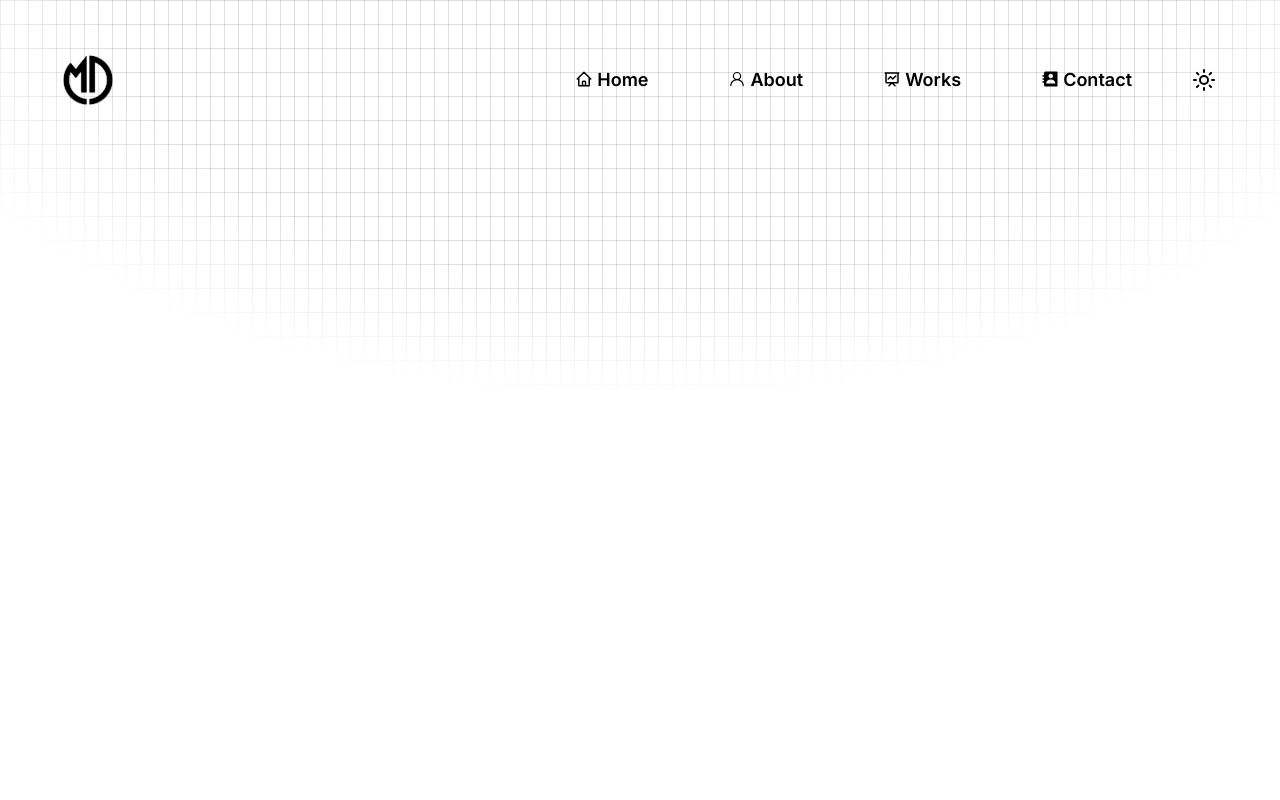
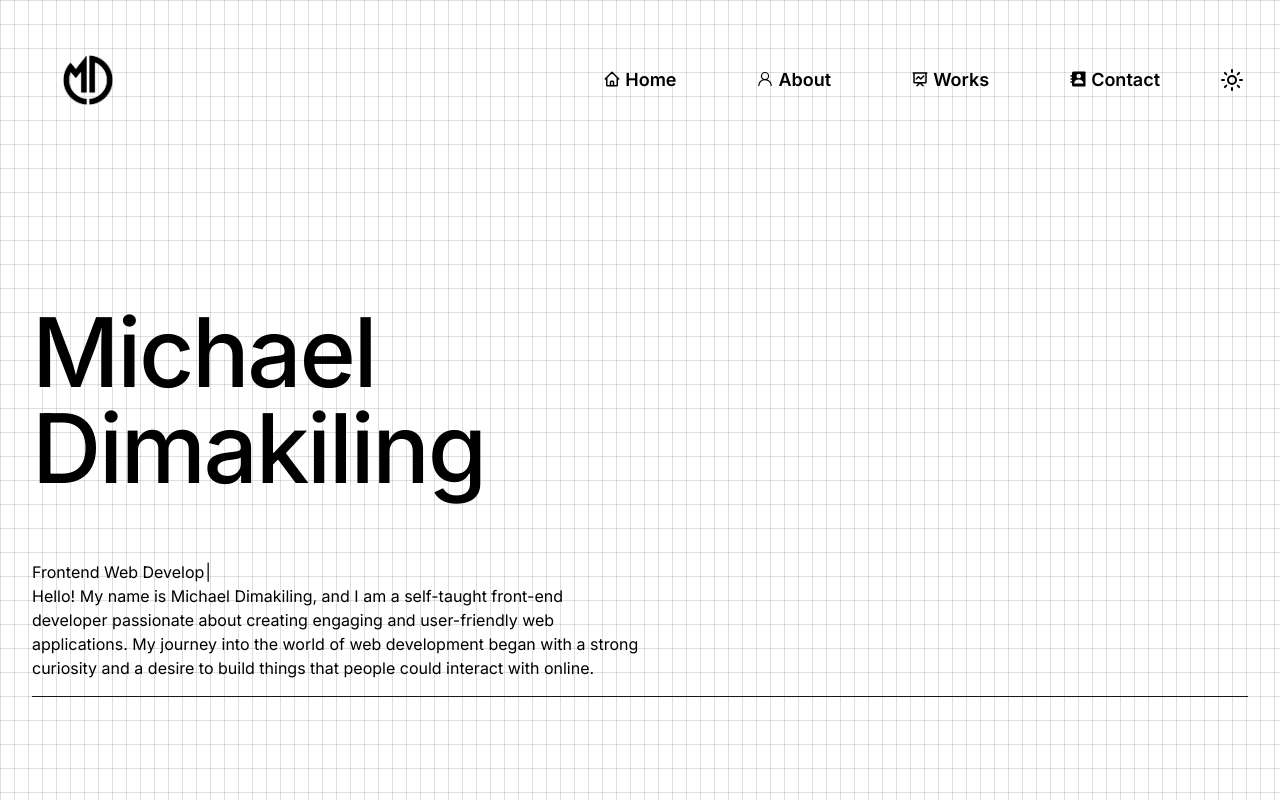
Before and after one commit to Dimakzkuru/Portfolio, a React (Vite) app: page / in a window 1280 px wide. Built offline with nearby package versions, Linux system fonts and the light colour scheme.

Commit message:
added contents and typewriter effect to hero section

```diff
--- a/package.json
+++ b/package.json
@@ -12,7 +12,8 @@
   "dependencies": {
     "react": "^18.2.0",
     "react-dom": "^18.2.0",
-    "react-icons": "^5.2.1"
+    "react-icons": "^5.2.1",
+    "typewriter-effect": "^2.21.0"
   },
   "devDependencies": {
     "@types/react": "^18.2.66",
--- a/src/App.jsx
+++ b/src/App.jsx
@@ -1,14 +1,16 @@
 import Navbar from "./components/Navbar";
+import Hero from "./components/Hero";
 const App = () => {
   return (
     <div className="overflow-x-hidden dark:text-white">
       <div className="fixed top-0 -z-10 h-full w-full">
         <div className="relative h-screen w-screen dark:bg-slate-950 bg-white  transition duration-5000 ease-in-out">
-          <div className="absolute bottom-0 left-0 right-0 top-0 bg-[linear-gradient(to_right,#4f4f4f2e_1px,transparent_1px),linear-gradient(to_bottom,#4f4f4f2e_1px,transparent_1px)] bg-[size:14px_24px] [mask-image:radial-gradient(ellipse_60%_50%_at_50%_0%,#000_70%,transparent_100%)]"></div>
+          <div className="absolute bottom-0 left-0 right-0 top-0 bg-[linear-gradient(to_right,#4f4f4f2e_1px,transparent_1px),linear-gradient(to_bottom,#4f4f4f2e_1px,transparent_1px)] bg-[size:14px_24px]"></div>
         </div>
       </div>
       <div className="container mx-auto px-8">
         <Navbar />
+        <Hero />
       </div>
     </div>
   );
--- a/src/components/Hero.jsx
+++ b/src/components/Hero.jsx
@@ -1,5 +1,24 @@
+import { HERO_CONTENT } from "../constants/index.js";
+import Type from "./Type.jsx";
+
 const Hero = () => {
-  return <div className="class"></div>;
+  return (
+    <div className="border-b border-neutral-900 pb-4 lg:mb-35">
+      <div className="flex flex-wrap">
+        <div className="w-full lg:w-1/2">
+          <div className="flex flex-col items-center lg:items-start">
+            <h1 className="pb-16 text-6xl font-medium tracking-tight lg:mt-16 lg:text-8xl">
+              Michael Dimakiling
+            </h1>
+            <span>
+              <Type className="text-red-800" />
+            </span>
+            <p>{HERO_CONTENT}</p>
+          </div>
+        </div>
+      </div>
+    </div>
+  );
 };
 
 export default Hero;
--- a/src/components/Navbar.jsx
+++ b/src/components/Navbar.jsx
@@ -25,7 +25,7 @@ const Navbar = () => {
           className="size-28 mr-10 animate-fadeRight"
         />
       </div>
-      <div className="flex items-center justify-center gap-10 m-8">
+      <div className="flex items-center justify-center gap-10 m-1">
         <a
           href="#"
           className="relative link text-lg font-semibold justify-center px-5 items-center flex hover:text-red animate-fadeLeft"
@@ -57,7 +57,7 @@ const Navbar = () => {
 
         <button
           onClick={toggleTheme}
-          className="transition duration-0.5 ease-in-out "
+          className="transition duration-0.5 ease-in-out animate-fadeDown"
         >
           {isDark ? (
             <MdDarkMode className="hover:cursor-pointer text-2xl transition duration-5000 ease-in-out" />
--- /dev/null
+++ b/src/components/Type.jsx
@@ -0,0 +1,15 @@
+import Typewriter from "typewriter-effect";
+const Type = () => {
+  return (
+    <Typewriter
+      options={{
+        strings: ["Frontend Web Developer"],
+        autoStart: true,
+        loop: true,
+        deleteSpeed: 50,
+      }}
+    />
+  );
+};
+
+export default Type;
--- a/src/constants/index.js
+++ b/src/constants/index.js
@@ -1,9 +1,4 @@
-import project1 from "../assets/projects/project-1.jpg";
-import project2 from "../assets/projects/project-2.jpg";
-import project3 from "../assets/projects/project-3.jpg";
-import project4 from "../assets/projects/project-4.jpg";
-
-export const HERO_CONTENT = `I am a passionate full stack developer with a knack for crafting robust and scalable web applications. With 5 years of hands-on experience, I have honed my skills in front-end technologies like React and Next.js, as well as back-end technologies like Node.js, MySQL, PostgreSQL, and MongoDB. My goal is to leverage my expertise to create innovative solutions that drive business growth and deliver exceptional user experiences.`;
+export const HERO_CONTENT = `Hello! My name is Michael Dimakiling, and I am a self-taught front-end developer passionate about creating engaging and user-friendly web applications. My journey into the world of web development began with a strong curiosity and a desire to build things that people could interact with online.`;
 
 export const ABOUT_TEXT = `I am a dedicated and versatile full stack developer with a passion for creating efficient and user-friendly web applications. With 5 years of professional experience, I have worked with a variety of technologies, including React, Next.js, Node.js, MySQL, PostgreSQL, and MongoDB. My journey in web development began with a deep curiosity for how things work, and it has evolved into a career where I continuously strive to learn and adapt to new challenges. I thrive in collaborative environments and enjoy solving complex problems to deliver high-quality solutions. Outside of coding, I enjoy staying active, exploring new technologies, and contributing to open-source projects.`;
 
@@ -41,28 +36,26 @@ export const EXPERIENCES = [
 export const PROJECTS = [
   {
     title: "E-Commerce Website",
-    image: project1,
+
     description:
       "A fully functional e-commerce website with features like product listing, shopping cart, and user authentication.",
     technologies: ["HTML", "CSS", "React", "Node.js", "MongoDB"],
   },
   {
-    title: "Task Management App",
-    image: project2,
     description:
       "An application for managing tasks and projects, with features such as task creation, assignment, and progress tracking.",
     technologies: ["HTML", "CSS", "Angular", "Firebase"],
   },
   {
     title: "Portfolio Website",
-    image: project3,
+
     description:
       "A personal portfolio website showcasing projects, skills, and contact information.",
     technologies: ["HTML", "CSS", "React", "Bootstrap"],
   },
   {
     title: "Blogging Platform",
-    image: project4,
+
     description:
       "A platform for creating and publishing blog posts, with features like rich text editing, commenting, and user profiles.",
     technologies: ["HTML", "CSS", "Vue.js", "Express", "mySQL"],
--- a/tailwind.config.js
+++ b/tailwind.config.js
@@ -33,17 +33,22 @@ export default {
       },
       keyframes: {
         fadeRight: {
-          "0%": { opacity: "0", transform: "translateX(-20px)", scale: "0.9" },
+          "0%": { opacity: "0", transform: "translateX(-20px)", scale: "0.7" },
           "100%": { opacity: "1", transform: "translateX(0)", scale: "1" },
         },
         fadeLeft: {
-          "0%": { opacity: "0", transform: "translateX(20px)", scale: "0.9" },
+          "0%": { opacity: "0", transform: "translateX(20px)", scale: "0.7" },
           "100%": { opacity: "1", transform: "translateX(0)", scale: "1" },
+        },
+        fadeDown: {
+          "0%": { opacity: "0", transform: "translateY(-20px)" },
+          "100%": { opacity: "1", transform: "translateY(0)" },
         },
       },
       animation: {
-        fadeRight: "fadeRight 1.5s",
+        fadeRight: "fadeRight 1s",
         fadeLeft: "fadeLeft 1.5s",
+        fadeDown: "fadeDown 1s",
       },
     },
   },
```
Also changed, not shown: 1 other file (tests, documents, lock files or other folders).
